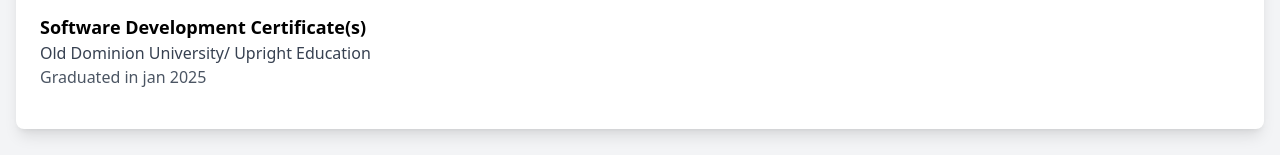
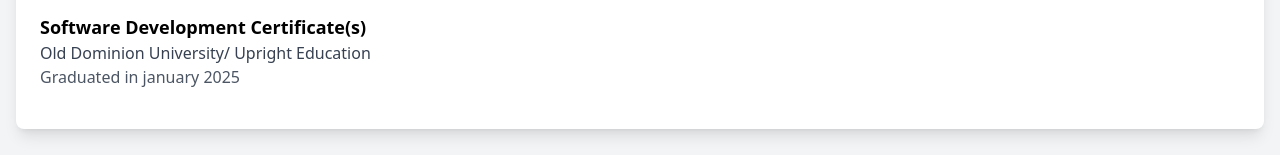
Before and after one commit to SethMarina77/Personal-Portfolio-Ongoing, a React (Vite) app in the folder my-portfolio/: page / in a window 1280 px wide. Shown: the part 3760-3915 px from the top of the page. Built offline with nearby package versions, Linux system fonts and the light colour scheme.

Commit message:
updated date on education

```diff
--- a/my-portfolio/src/Pages/Home.jsx
+++ b/my-portfolio/src/Pages/Home.jsx
@@ -199,7 +199,7 @@
               <p className="text-gray-700">
                 Old Dominion University/ Upright Education
               </p>
-              <p className="text-gray-600">Graduated in jan 2025</p>
+              <p className="text-gray-600">Graduated in january 2025</p>
             </div>
           </div>
         </div>
```
